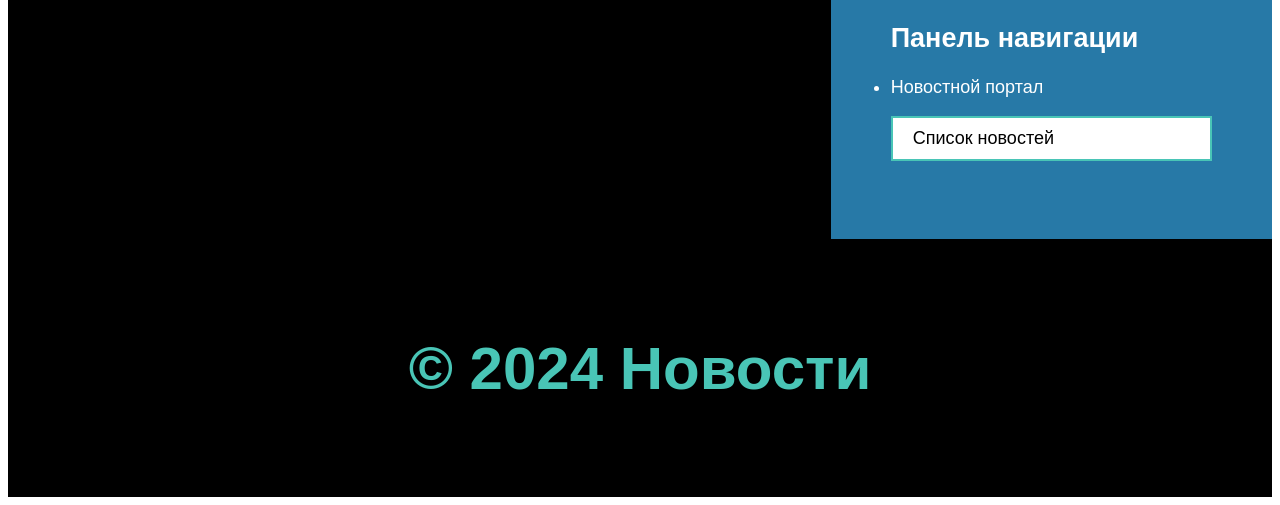
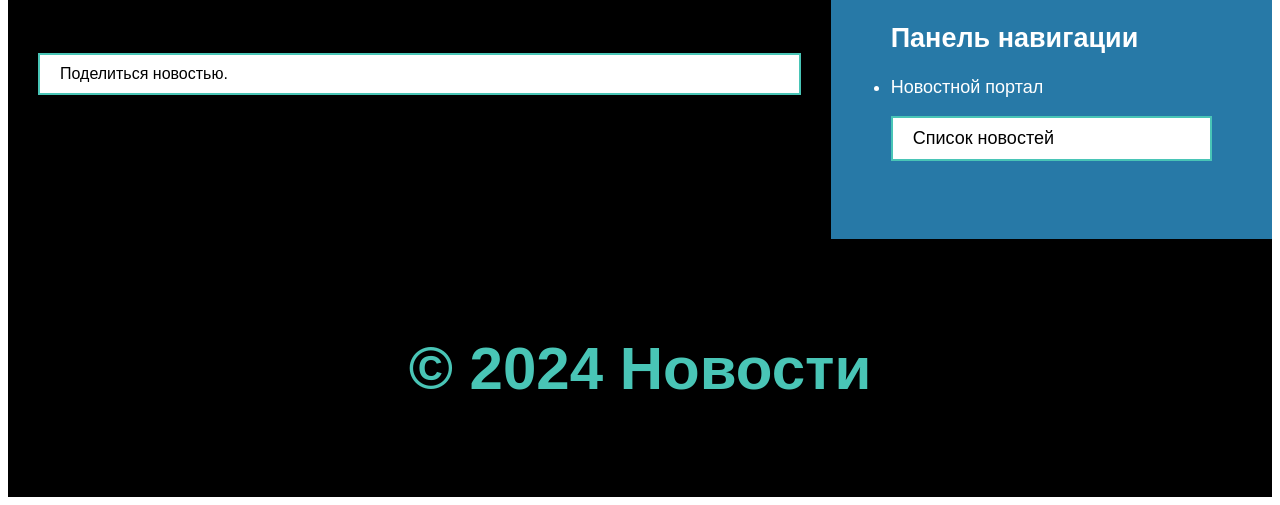
Before and after one commit to SiarheiNeparka/my_news_site_project, a Django app: template mywebsite/news/templates/news/article/detail.html in a window 1280 px wide. Shown: the part 334-839 px from the top of the page. Run offline with Django 4.2, Linux system fonts and the light colour scheme; the template is opened without the code that fills it, so the values that code supplies are empty.

Commit message:
change a detail.html file (add a share link)

```diff
--- a/mywebsite/news/templates/news/article/detail.html
+++ b/mywebsite/news/templates/news/article/detail.html
@@ -8,4 +8,8 @@
     Опубликовано {{ article.publish }} автором {{ article.reporter }}
 </p>
 {{ article.content }}
+
+<br><br>
+<a href="{% url 'news:article_share' article.id %}">Поделиться новостью.</a>
+
 {% endblock %}
```
